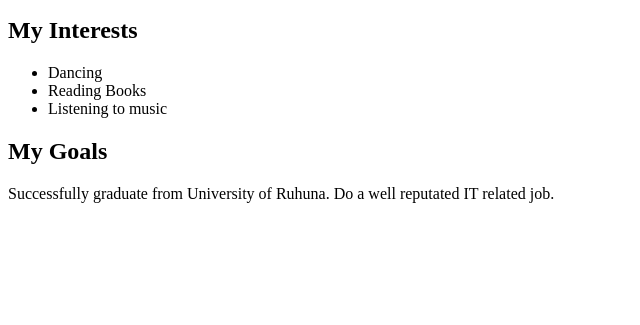
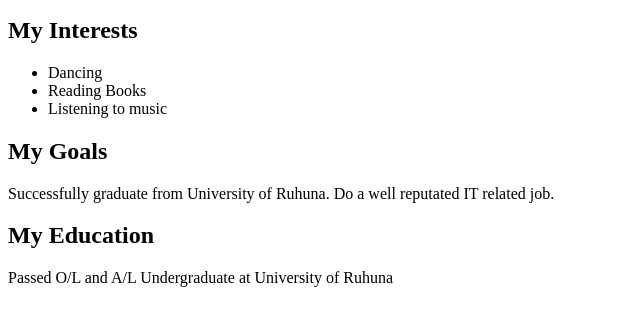
Before and after one commit to Oshadhi-2005/student-website, a plain HTML site: page index.html in a window 1280 px wide. Shown: the part 101-426 px from the top of the page, without its empty margins (0-640 px from the left). Drawn offline with Linux system fonts and the light colour scheme.

Commit message:
Added education section

```diff
--- a/index.html
+++ b/index.html
@@ -19,5 +19,10 @@
 Successfully graduate from University of Ruhuna.
 Do a well reputated IT related job.
 </p>
+<h2>My Education</h2>
+<p>
+Passed O/L and A/L
+Undergraduate at University of Ruhuna
+</p>
 </body>
 </html>
```
